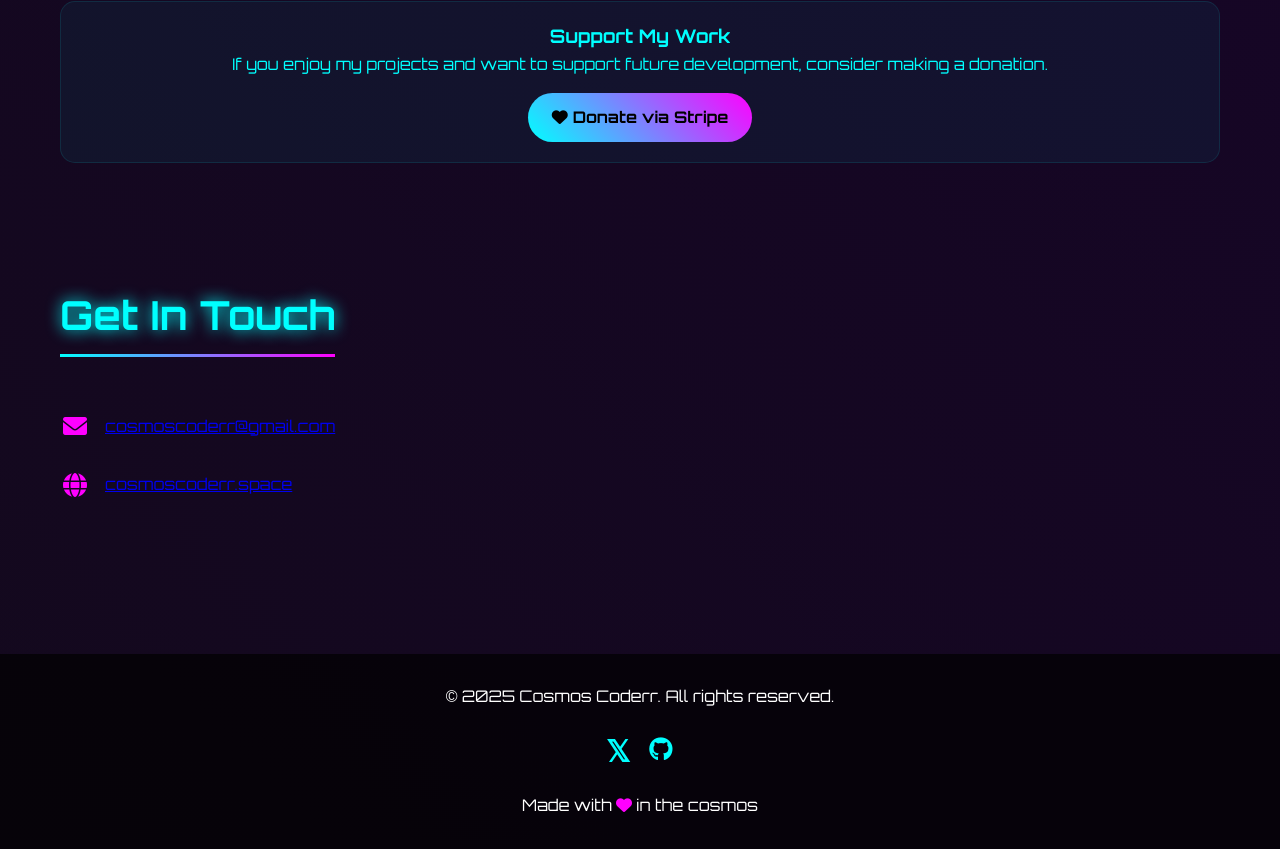
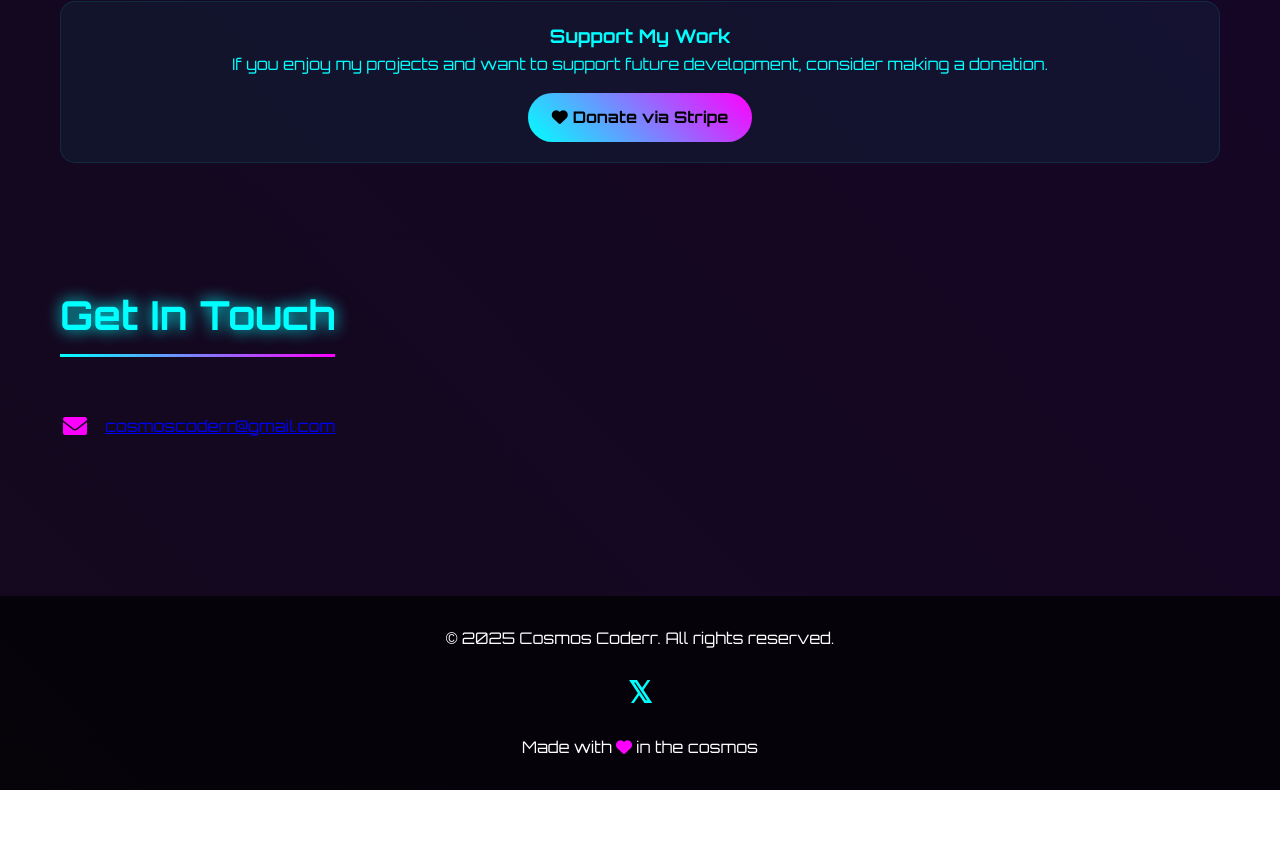
Before and after one commit to onetwo346/Portfolio.2, a plain HTML site: page index.html in a window 1280 px wide. Shown: the part 2815-3664 px from the top of the page. After the commit the page ends 3605 px from the top, so only its background shows below. Drawn offline with Linux system fonts and the light colour scheme.

Commit message:
Update index.html

```diff
--- a/index.html
+++ b/index.html
@@ -644,11 +644,6 @@
                 <div class="contact-item">
                     <span class="contact-icon"><i class="fas fa-envelope"></i></span>
                     <a href="mailto:cosmoscoderr@gmail.com">cosmoscoderr@gmail.com</a>
-                </div>
-                <div class="contact-item">
-                    <span class="contact-icon"><i class="fas fa-globe"></i></span>
-                    <a href="https://cosmoscoderr.space" target="_blank" rel="noopener noreferrer">cosmoscoderr.space</a>
-                </div>
             </div>
         </section>
     </main>
@@ -658,9 +653,6 @@
         <div class="social-links">
             <a href="https://x.com/cosmoscoderr" target="_blank" rel="noopener noreferrer" aria-label="X (formerly Twitter)">
                 <span class="x-logo">𝕏</span>
-            </a>
-            <a href="https://github.com/cosmoscoderr" target="_blank" rel="noopener noreferrer" aria-label="GitHub">
-                <i class="fab fa-github"></i>
             </a>
         </div>
         <p>Made with <i class="fas fa-heart" style="color: var(--secondary);"></i> in the cosmos</p>
```
